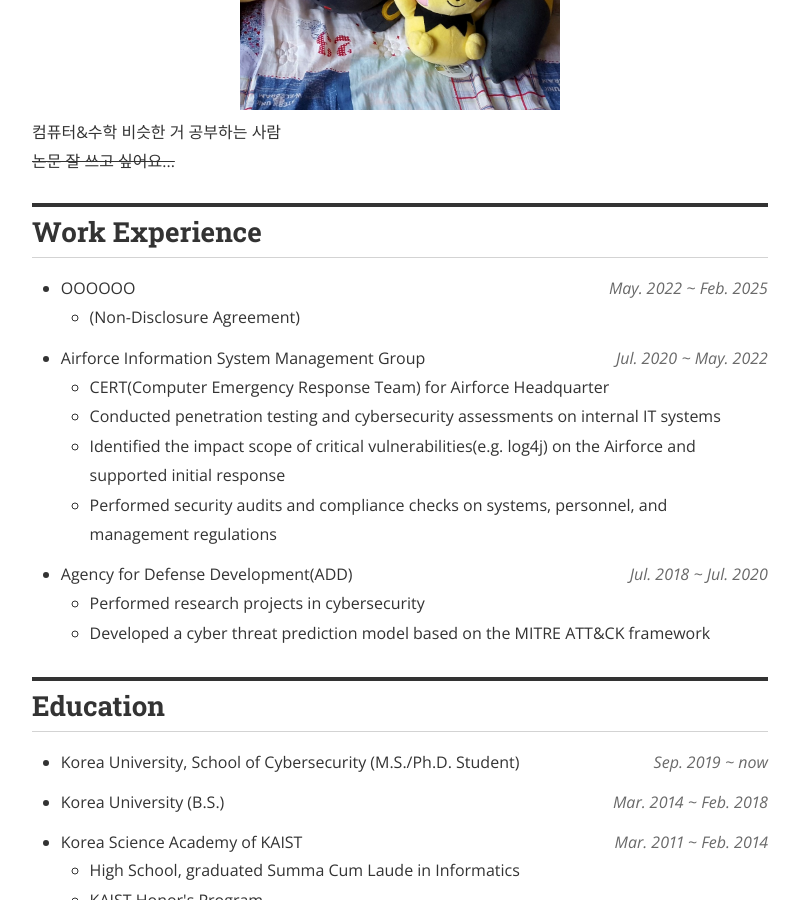
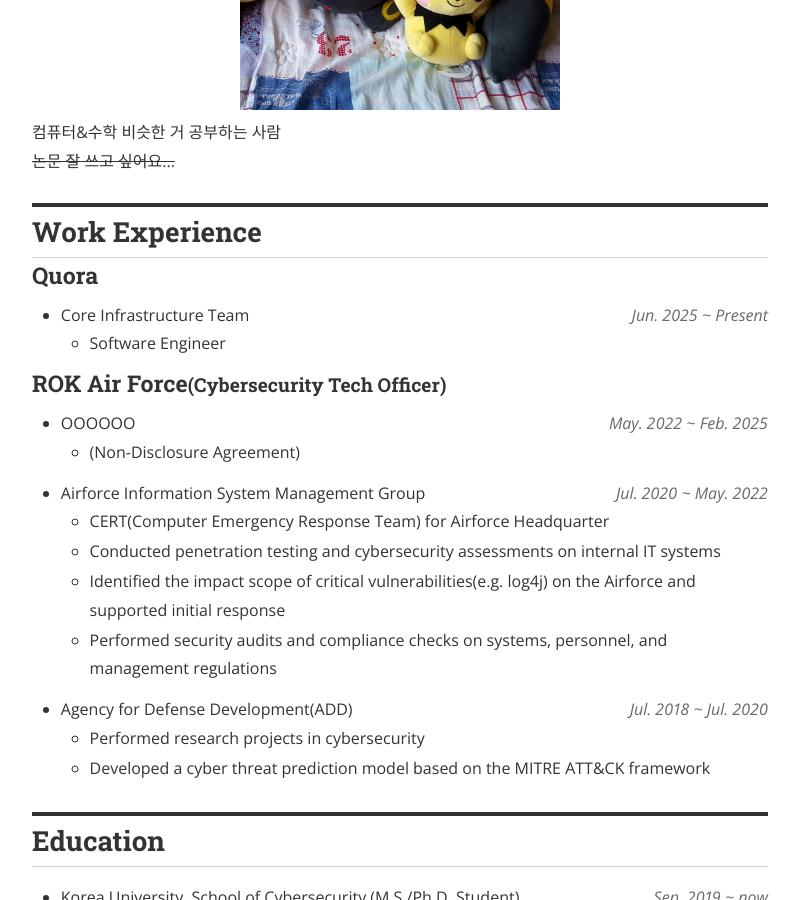
Before and after one commit to nyan101/nyan101.github.io, a Jekyll site: the page built from about-en.html, in a window 1280 px wide and 900 px high, scrolled down 437 px. Shown: the whole window, without its empty margins (240-1040 px from the left). Built offline with Jekyll 4.4.1, drawn with Linux system fonts in a browser that asks for light colours; nearby versions of some CDN libraries; a style sheet for code colours, icons or effects is not loaded.

Commit message:
update about/en

```diff
--- a/about-en.html
+++ b/about-en.html
@@ -26,6 +26,24 @@ main_nav: false
 </p>
 
 <h2 class="section-header">Work Experience</h2>
+<h3 class="subsection-header">Quora</h3>
+<ul class="resume-list">
+    <li class="resume-item">
+        <div class="resume-row">
+            <div class="resume-desc">
+                Core Infrastructure Team
+            </div>
+            <div class="resume-appendix">
+                <div class="resume-organization"></div>
+                <div class="resume-date">Jun. 2025 ~ Present</div>
+            </div>
+        </div>
+        <ul>
+            <li><div>Software Engineer</div></li>
+        </ul>
+    </li>
+</ul>
+<h3 class="subsection-header">ROK Air Force<small>(Cybersecurity Tech Officer)</small></h3>
 <ul class="resume-list">
     <li class="resume-item">
 		<div class="resume-row">
```
